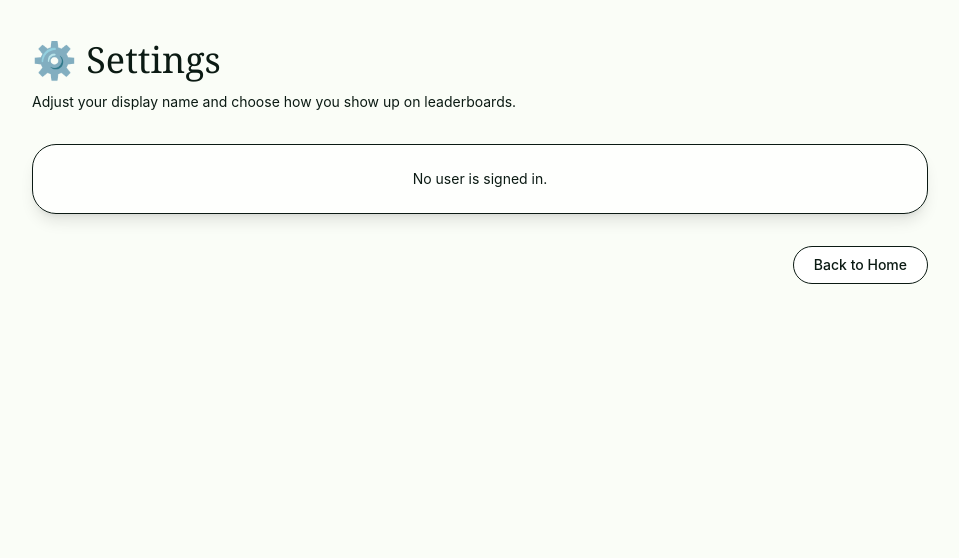
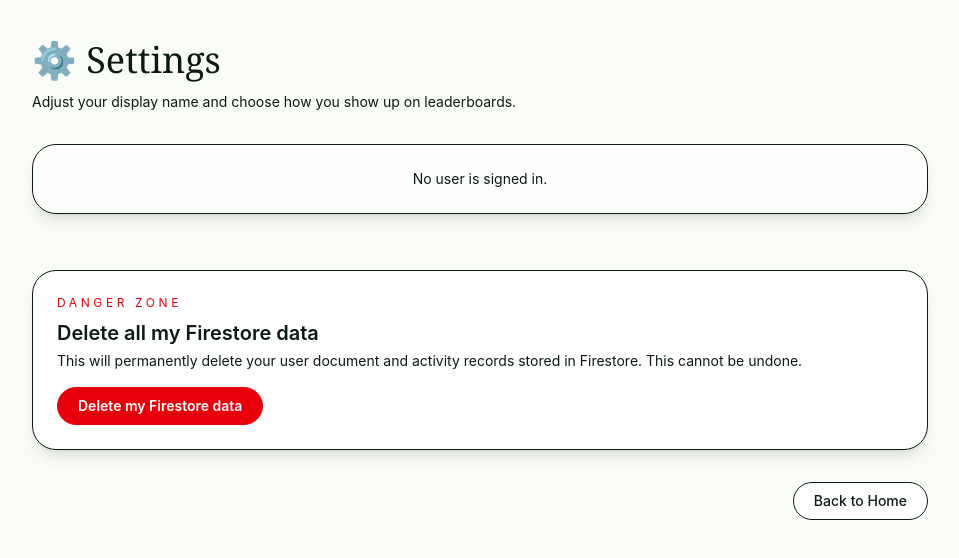
Before and after one commit to devintaing/EcoBuddy, a React (Vite) app: page /settings in a window 1280 px wide. Shown: the top 558 px of the page, without its empty margins (160-1119 px from the left). Built offline with nearby package versions, Linux system fonts and the light colour scheme; no server answers.

Commit message:
Allow users to delete their stored information

```diff
--- a/src/Settings.jsx
+++ b/src/Settings.jsx
@@ -1,7 +1,7 @@
 import React, { useEffect, useState } from 'react'
 import { useNavigate } from 'react-router-dom'
-import { onAuthStateChanged, updateProfile } from 'firebase/auth'
-import { doc, getDoc, setDoc } from 'firebase/firestore'
+import { onAuthStateChanged, updateProfile, signOut, deleteUser, reauthenticateWithCredential, EmailAuthProvider, reauthenticateWithPopup, GoogleAuthProvider } from 'firebase/auth'
+import { doc, getDoc, setDoc, getDocs, collection, writeBatch, deleteDoc } from 'firebase/firestore'
 import { auth, db } from './firebaseConfig.js'
 
 const Settings = () => {
@@ -14,6 +14,9 @@ const Settings = () => {
   const [saving, setSaving] = useState(false);
   const [anonymous, setAnonymous] = useState(false);
   const [savingAnonymous, setSavingAnonymous] = useState(false);
+  const [deletingData, setDeletingData] = useState(false);
+  const [deleteError, setDeleteError] = useState(null);
+  const [deleteSuccess, setDeleteSuccess] = useState(null);
   const [error, setError] = useState(null);
   const [success, setSuccess] = useState(null);
 
@@ -154,6 +157,82 @@ const Settings = () => {
           </div>
         )}
 
+        <section className="mt-6 rounded-3xl border border-line bg-white/90 p-6 shadow-lg">
+          <p className="text-xs uppercase tracking-[0.3em] text-red-600">Danger Zone</p>
+          <h2 className="mt-2 text-xl font-semibold text-ink">Delete all my Firestore data</h2>
+          <p className="mt-1 text-sm text-ink/60">This will permanently delete your user document and activity records stored in Firestore. This cannot be undone.</p>
+          <div className="mt-4">
+            <button
+              onClick={async () => {
+                if (!user) return;
+                const confirmation = window.prompt('Type DELETE to permanently remove your Firestore data for this account.');
+                if (confirmation !== 'DELETE') return;
+                setDeletingData(true);
+                setDeleteError(null);
+                setDeleteSuccess(null);
+                try {
+                  const activitiesRef = collection(db, 'users', user.uid, 'activities');
+                  const snap = await getDocs(activitiesRef);
+                  const docs = snap.docs || [];
+
+                  for (let i = 0; i < docs.length; i += 500) {
+                    const batch = writeBatch(db);
+                    docs.slice(i, i + 500).forEach(d => batch.delete(d.ref));
+                    await batch.commit();
+                  }
+
+                  // delete the user document
+                  const userRef = doc(db, 'users', user.uid);
+                  try {
+                    await deleteDoc(userRef);
+                  } catch (err) {
+                    console.warn('Failed to delete user document:', err);
+                  }
+
+                  setDeleteSuccess('Your Firestore data has been deleted. You will be signed out.');
+
+                  // attempt to delete the auth user too
+                  try {
+                    const currentUser = auth.currentUser;
+                    if (currentUser) {
+                      try {
+                        await deleteUser(currentUser);
+                        setDeleteSuccess('Your Firestore data and Authentication account have been deleted.');
+                        navigate('/');
+                        return;
+                      } catch (errAuth) {
+                        console.warn('Initial deleteUser failed.', errAuth);
+
+                        setDeleteSuccess('Your Firestore data was deleted. Please sign out or delete your auth account separately.');
+                        try { await signOut(auth); } catch (e) {}
+                        navigate('/');
+                        return;
+                      }
+                    }
+                  } catch (errAuthOuter) {
+                    console.warn('Failed to delete auth user', errAuthOuter);
+                  }
+
+                  // sign the user out and navigate home if auth deletion didn't occur
+                  try { await signOut(auth); } catch (e) {}
+                  navigate('/');
+                } catch (err) {
+                  console.error('Failed to delete user data:', err);
+                  setDeleteError(err);
+                } finally {
+                  setDeletingData(false);
+                }
+              }}
+              disabled={deletingData}
+              className={`inline-flex items-center rounded-full px-5 py-2 text-sm font-semibold ${deletingData ? 'bg-line text-ink/50 border-line' : 'border border-red-600 bg-red-600 text-white hover:bg-red-700'}`}
+            >
+              {deletingData ? 'Deleting…' : 'Delete my Firestore data'}
+            </button>
+            {deleteError && <div className="mt-3 text-sm text-red-700">Error: {deleteError.message}</div>}
+            {deleteSuccess && <div className="mt-3 text-sm text-green-700">{deleteSuccess}</div>}
+          </div>
+        </section>
+
         <div className="flex justify-end">
           <button
             type="button"
```
